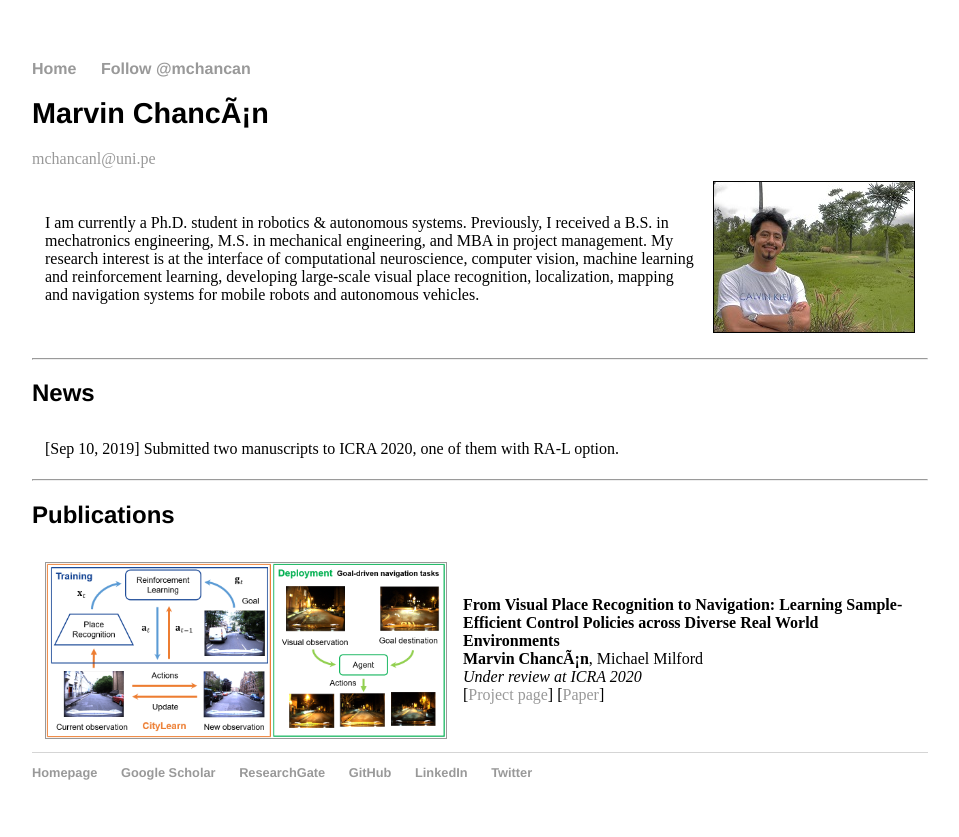
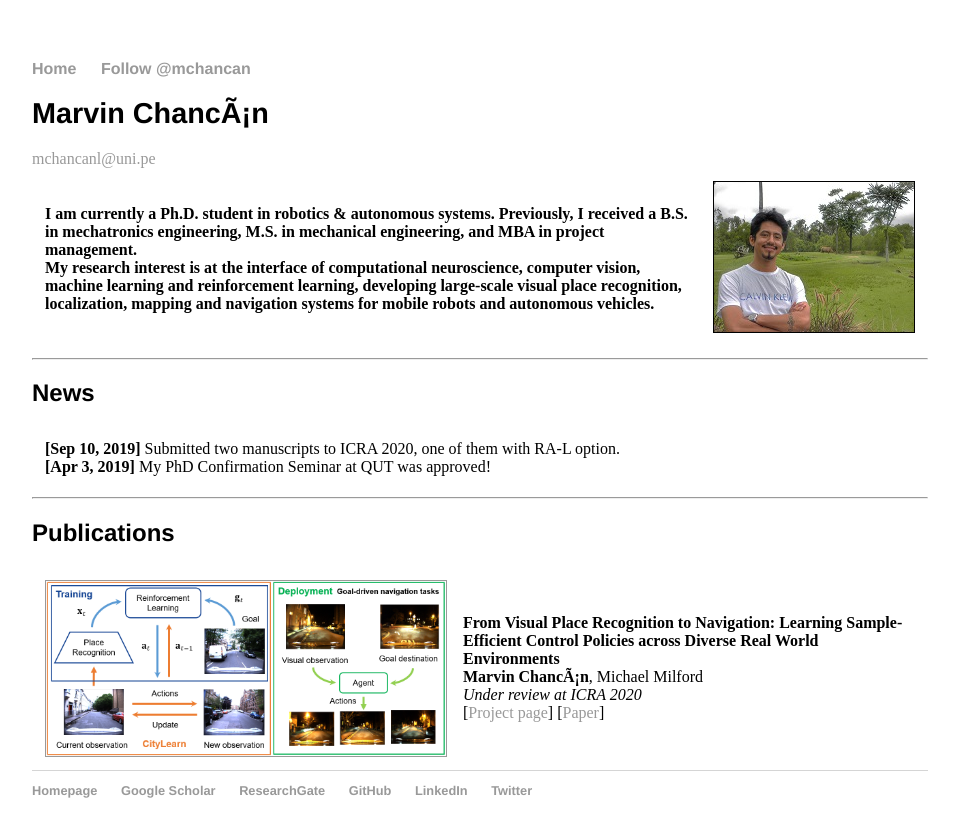
Before and after one commit to mchancan/mchancan.github.io, a Jekyll site: the page built from index.html, in a window 1280 px wide. Shown: the top 837 px of the page, without its empty margins (160-1119 px from the left). Built offline with Jekyll 4.4.1, drawn with Linux system fonts in a browser that asks for light colours; comment, search, counter and statistics services are not loaded.

Commit message:
Update index.html

```diff
--- a/index.html
+++ b/index.html
@@ -10,7 +10,7 @@ title: Marvin Chancán
 <table border="0" cellpadding="3" cellspacing="10">
 	<tr>
 	<td>
-		I am currently a Ph.D. student in robotics & autonomous systems. Previously, I received a B.S. in mechatronics engineering, M.S. in mechanical engineering, and MBA in project management. <r>
+		<b>I am currently a Ph.D. student in robotics & autonomous systems. Previously, I received a B.S. in mechatronics engineering, M.S. in mechanical engineering, and MBA in project management. <br>
 		My research interest is at the interface of computational neuroscience, computer vision, machine learning and reinforcement learning, developing large-scale visual place recognition, localization, mapping and navigation systems for mobile robots and autonomous vehicles.
 	</td>
 	<td style="vertical-align:top">
@@ -26,7 +26,8 @@ title: Marvin Chancán
 <table border="0" cellpadding="3" cellspacing="10">
 	<tr>
 		<td>
-			<r>[Sep 10, 2019]</r> Submitted two manuscripts to ICRA 2020, one of them with RA-L option.
+			<b>[Sep 10, 2019] </b> Submitted two manuscripts to ICRA 2020, one of them with RA-L option. <br>
+			<b>[Apr 3, 2019] </b> My PhD Confirmation Seminar at QUT was approved! <br>
 		</td>
 	</tr>
 </table>
```
